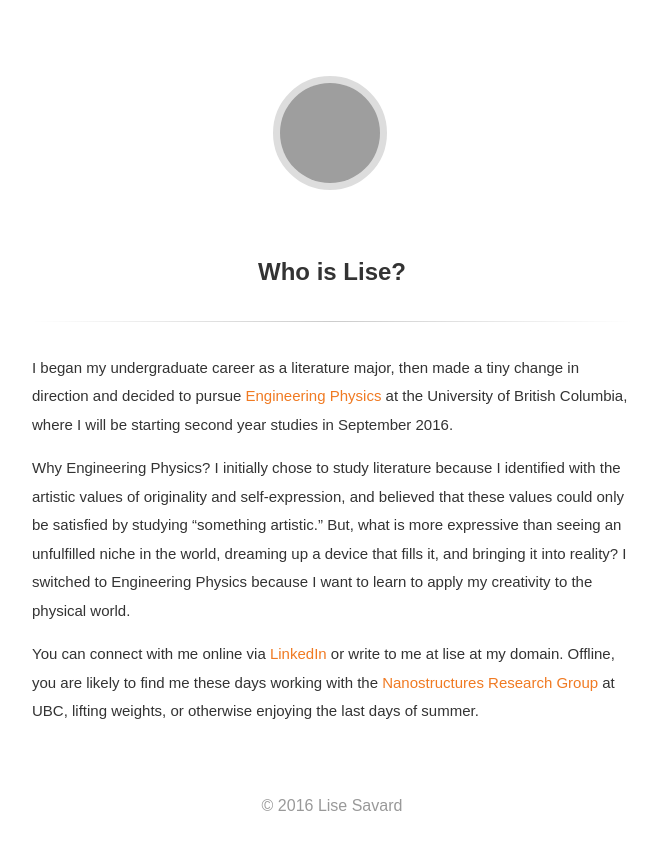
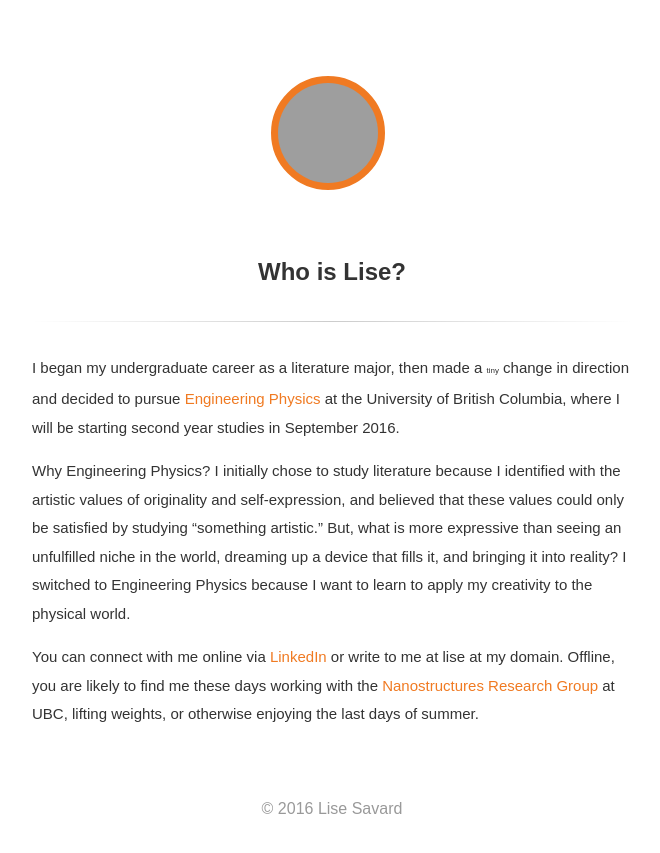
Before and after one commit to lsav/lise.me, a Jekyll site: the page built from index.html, in a window 1280 px wide, cut to the strip 0-909 px from the top of the page. Shown: the top 853 px of the strip, without its empty margins (308-968 px from the left). Built offline with Jekyll 4.4.1, drawn with Linux system fonts in a browser that asks for light colours; some web fonts are replaced; grey boxes are pictures that could not be loaded.

Commit message:
Finish nav menu for normal devices. Todo: smaller screens

```diff
--- a/_config.yml
+++ b/_config.yml
@@ -6,7 +6,6 @@
 # Author info
 author:
   name: "Lise Savard"
-  email: lise@lisesavard.com
   gravatar: 2fffbf6c303f910454e8798d30a96c68
   github: lsav
   linkedin: lsava
@@ -25,7 +24,7 @@
 sass:
   sass_dir: _sass
   style: :compressed
-paginate: 10
+paginate: 5
 paginate_path: blog/page:num/
 
 include: ['_pages', "robots.txt"]
--- a/_includes/header.html
+++ b/_includes/header.html
@@ -1,4 +1,4 @@
-<nav class="header">
+<nav class="main-nav">
 
 	<div class="logo">
 
@@ -8,19 +8,29 @@
 
 	</div>
 
+	<div class="header-top-space"></div>
+	<div class="mobile-nav"></div>
+
   <div class="header-left">
 		<ul class="nav-left">
-			<li><a href="{{ site.baseurl }}/blog" class="grey-link">Blog</a></li>
-			<li><a href="{{ site.baseurl }}/projects" class="grey-link">Projects</a></li>
+
+			<li>
+				<a href="{{ site.baseurl }}/blog" class="nav-link">Blog</a>
+			</li>
+
+			<li>
+				<a href="{{ site.baseurl }}/projects" class="nav-link">Projects</a>
+			</li>
+
 		</ul>
 	</div>
 
-  <div class="header-space"></div>
+  <div class="header-mid-space"></div>
 
   <div class="header-right">
 		<ul class="nav-right">
-			<li><a href="https://github.com/{{ site.author.github }}" class="grey-link">GitHub</a></li>
-			<li><a href="https://www.linkedin.com/in/{{ site.author.linkedin }}" class="grey-link">LinkedIn</a></li>
+			<li><a href="https://github.com/{{ site.author.github }}" class="nav-link">GitHub</a></li>
+			<li><a href="https://www.linkedin.com/in/{{ site.author.linkedin }}" class="nav-link">LinkedIn</a></li>
 		</ul>
 	</div>
 
--- a/_includes/pagination.html
+++ b/_includes/pagination.html
@@ -1,4 +1,4 @@
-<nav class="pagination" role="navigation">
+<nav class="pagination">
   {% if paginator.previous_page %}
     <a href="{{ paginator.previous_page_path }}" class="previous">&lt;&lt;&lt;</a>
   {% endif %}
--- a/_layouts/default.html
+++ b/_layouts/default.html
@@ -10,6 +10,10 @@
 	</head>
 
 	<body>
+
+		{% if page.mathjax %}
+			<script src="https://cdn.mathjax.org/mathjax/latest/MathJax.js?config=TeX-AMS-MML_HTMLorMML" type="text/javascript"></script>
+		{% endif %}
 
 		{% include header.html %}
 
--- a/_sass/main.scss
+++ b/_sass/main.scss
@@ -42,7 +42,7 @@
     border-radius: 5px;
     margin: 30px 0;
   }
-  &.grey-link {
+  &.nav-link {
     color: $lighter-color;
     &:hover,
     &:focus, {
@@ -180,7 +180,7 @@
 
 /* prettify the top navigation menu */
 
-.header {
+.main-nav {
   max-width: 136px;
   max-height: 200px;
   margin: 0 auto;
@@ -188,52 +188,37 @@
   flex-flow: row nowrap;
   justify-content: center;
   align-items: center;
-
-}
-.header-left {
-  order: 1;
-  display: none;
-}
-.header {
   &:hover {
     max-width: 600px;
   }
-  &:hover .header-left {
+  &:hover .header-left,
+  &:hover .header-right {
     display: inline;
     height: 100%;
   }
-  &:hover .header-right {
-    display: inline;
-    height: 100%;
+  &:hover ul.nav-left {
+    animation: expand-left 1s ease 0s 1 normal;
+    -webkit-animation: expand-left 1s ease 0s 1 normal;
+  }
+  &:hover ul.nav-right {
+    animation: expand-right 1s ease 0s 1 normal;
+    -webkit-animation: expand-right 1s ease 0s 1 normal;
   }
 }
 .logo {
   position: absolute;
   left: calc(50% - 64px);
-  text-align: center;
-  animation-duration: 0.8s;
-  animation-fill-mode: both;
-  animation-name: bounce;
-  -webkit-animation-duration: 0.8s;
-  -webkit-animation-fill-mode: both;
-  -webkit-animation-name: bounce;
   a {
-    background: #ddd url("gravatar_wrapper.png");
-    color: #000;
-    text-decoration: none;
-    font-weight: 700;
-    height: 124px;
-    width: 124px;
-    font-size: 1.5em;
+    background: $highlight-color;
+    height: 120px;
+    width: 120px;
     border-radius: 100%;
     display: inline-block;
-    text-align: center;
-    line-height: 100px;
-    border: 5px solid #fff;
+    border: 3px solid #fff;
     box-sizing: border-box;
     &:hover,
     &:focus {
-      background: $highlight-color;
+      background: #f05231;
     }
     .gravatar {
       margin-top: 7px;
@@ -243,50 +228,52 @@
     }
   }
 }
-.header-space {
-  order: 2;
+.header-mid-space {
+  display: flex;
   flex-grow: 0;
   flex-shrink: 0;
   flex-basis: 124px;
   height: 200px;
-  //visibility: hidden;
 }
+.header-left,
 .header-right {
-  order: 3;
   height: 100%;
   display: none;
 }
-
-ul.nav-left {
-  list-style-type: none;
-  white-space: nowrap;
-  margin: 0;
-  padding: 0;
-  overflow: hidden;
-  animation: expand-left 1s ease 0s 1;
-  -webkit-animation: expand-left 1s ease 0s 1;
-  & li {
-    display: inline;
-    text-align: center;
-    padding: 8px 40px 8px 0px;
-    font-size: 18px;
-  }
-}
+ul.nav-left,
 ul.nav-right {
   list-style-type: none;
   white-space: nowrap;
   margin: 0;
   padding: 0;
   overflow: hidden;
-  direction: rtl;
-  animation: expand-right 1s ease 0s 1;
-  -webkit-animation: expand-right 1s ease 0s 1;
   & li {
     display: inline;
     text-align: center;
-    padding: 8px 0px 8px 40px;
     font-size: 18px;
   }
+}
+ul.nav-left {
+  & li {
+    padding: 8px 32px 8px 8px;
+  }
+}
+ul.nav-right {
+  direction: rtl;
+  & li {
+    padding: 8px 5px 8px 35px;
+  }
+}
+// hide mobile menu when device is wide enough
+.header-top-space,
+.mobile-nav {
+  display: none;
+}
+
+/* Change menu style for small devices */
+
+@media all and (max-width: 780px) {
+
 }
 
 /* Misc stuff */
@@ -391,6 +378,9 @@
       border: 0;
     }
   }
+  .tiny {
+    font-size: 8px;
+  }
 }
 
 .back {
@@ -458,40 +448,7 @@
 }
 
 
-/* Bounce animation for header */
-
-@keyframes bounce {0% {
-    transform: translate3d( 0, -1000px, 0 );
-  }
-  60% {
-    transform: translate3d( 0, 25px, 0 );
-  }
-  75% {
-    transform: translate3d( 0, -10px, 0 );
-  }
-  90% {
-    transform: translate3d( 0, 5px, 0 );
-  }
-  100% {
-    transform: none;
-  }
-}
-@-webkit-keyframes bounce {0% {
-    -webkit-transform: translate3d( 0, -1000px, 0 );
-  }
-  60% {
-    -webkit-transform: translate3d( 0, 25px, 0 );
-  }
-  75% {
-    -webkit-transform: translate3d( 0, -10px, 0 );
-  }
-  90% {
-    -webkit-transform: translate3d( 0, 5px, 0 );
-  }
-  100% {
-    -webkit-transform: none;
-  }
-}
+/* Menu animations */
 
 @keyframes expand-left {
   from {
@@ -536,9 +493,3 @@
     width:100%;
   }
 }
-
-/* Change style for small devices and touch screen */
-
-@media all and (max-width: 960px) {
-
-}
--- a/index.html
+++ b/index.html
@@ -8,9 +8,9 @@
 
   <div class="divider"></div>
 
-  <p>I began my undergraduate career as a literature major, then made a tiny change in direction and decided to pursue
-  <a href="http://www.engphys.ubc.ca/">Engineering Physics</a> at the University of British Columbia, where I will be starting
-  second year studies in September 2016.</p>
+  <p>I began my undergraduate career as a literature major, then made a <span class="tiny">tiny</span> change in direction and
+  decided to pursue <a href="http://www.engphys.ubc.ca/">Engineering Physics</a> at the University of British Columbia, where I
+  will be starting second year studies in September 2016.</p>
 
   <p>Why Engineering Physics? I initially chose to study literature because I identified with the artistic values of originality
   and self-expression, and believed that these values could only be satisfied by studying “something artistic.” But, what is more
```
